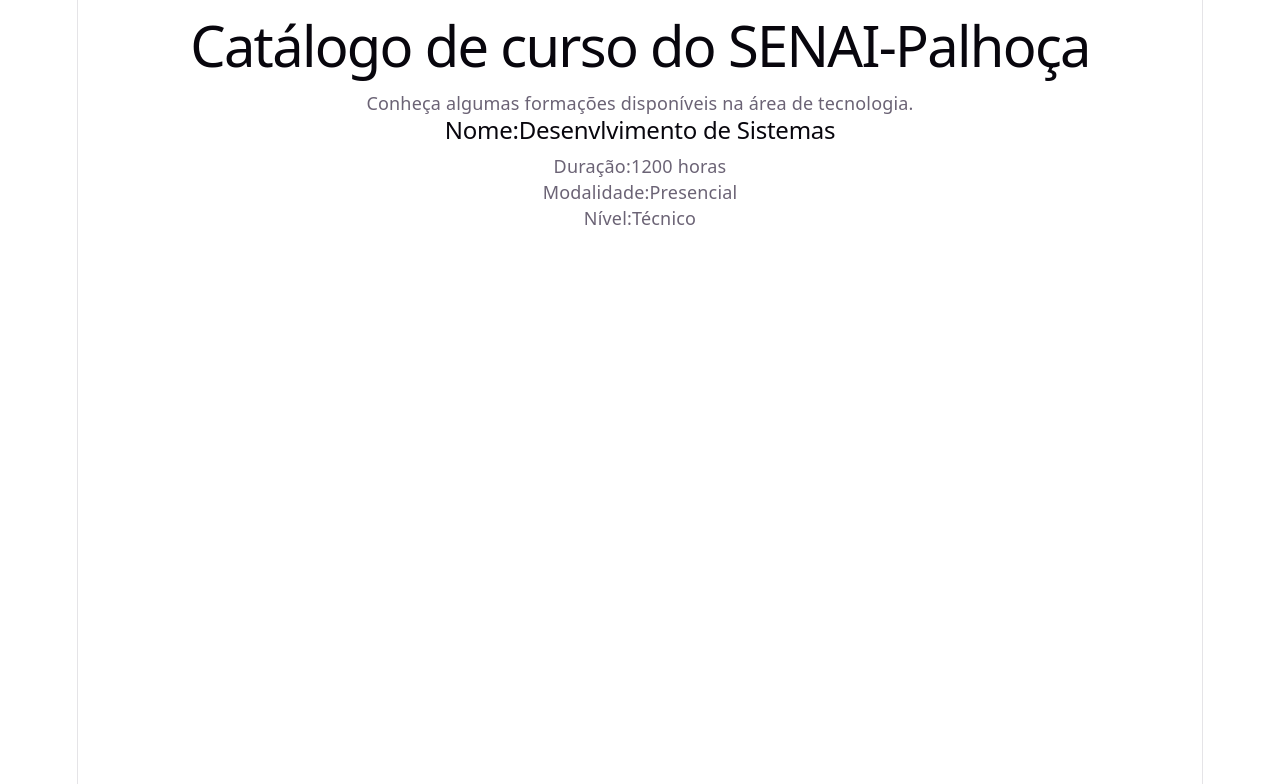
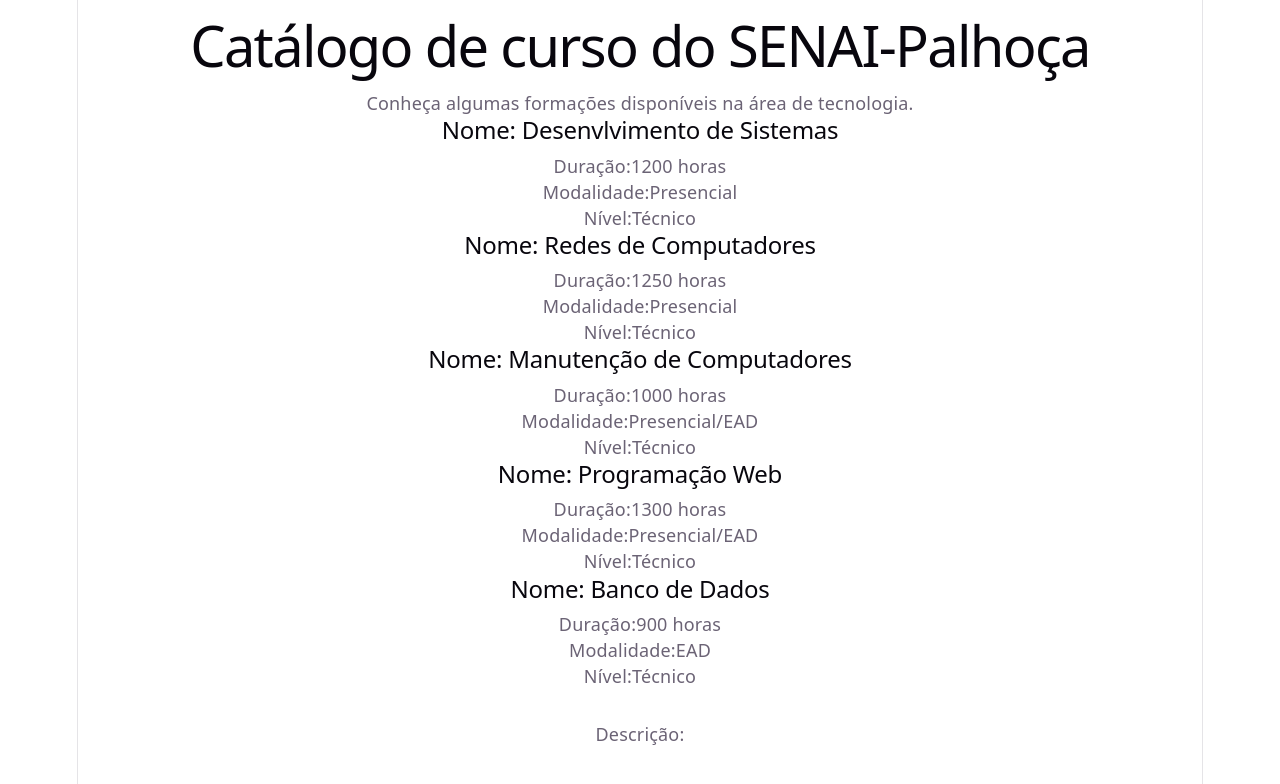
Before and after one commit to devluanx/react-catalogo-componentes, a React (Vite) app: page / in a window 1280 px wide. Shown: the top 784 px of the page. Built offline with nearby package versions, Linux system fonts and the light colour scheme.

Commit message:
Adicionando Destaques

```diff
--- a/src/App.jsx
+++ b/src/App.jsx
@@ -1,5 +1,6 @@
 import Cabecalho from "./components/Cabecalho";
 import CardCurso from "./components/CardCurso";
+import Destaque from "./components/Destaque";
 
 function App(){
 
@@ -7,7 +8,18 @@
 <>
 <Cabecalho/>
 
-<CardCurso nome="Desenvlvimento de Sistemas" duracao="1200 horas" modalidade="Presencial" nivel="Técnico"/>
+<CardCurso nome= "Desenvlvimento de Sistemas" duracao="1200 horas" modalidade="Presencial" nivel="Técnico"/>
+<CardCurso
+nome="Redes de Computadores" duracao="1250 horas" modalidade="Presencial" nivel="Técnico"/>
+<CardCurso
+nome="Manutenção de Computadores" duracao="1000 horas" modalidade="Presencial/EAD" nivel="Técnico"/>
+<CardCurso
+nome="Programação Web" duracao="1300 horas" modalidade="Presencial/EAD" nivel="Técnico"/>
+<CardCurso
+nome="Banco de Dados" duracao="900 horas" modalidade="EAD" nivel="Técnico"/>
+
+<Destaque
+/>
 </>
 
   )
--- a/src/components/CardCurso.jsx
+++ b/src/components/CardCurso.jsx
@@ -3,7 +3,7 @@
 
         <>
         <div className="cards">
-        <h2>Nome:{props.nome}</h2>
+        <h2>Nome: {props.nome}</h2>
         <p>Duração:{props.duracao}</p>
         <p>Modalidade:{props.modalidade}</p>
         <p>Nível:{props.nivel}</p>
--- a/src/components/Destaque.jsx
+++ b/src/components/Destaque.jsx
@@ -0,0 +1,11 @@
+function Destaque(props){
+    return(
+        <>
+        <div className="destaque">
+            <h1>{props.titulo}</h1>
+<p>Descrição:{props.descricao}</p>
+        </div>
+        </>
+    )
+}
+export default Destaque;
```
